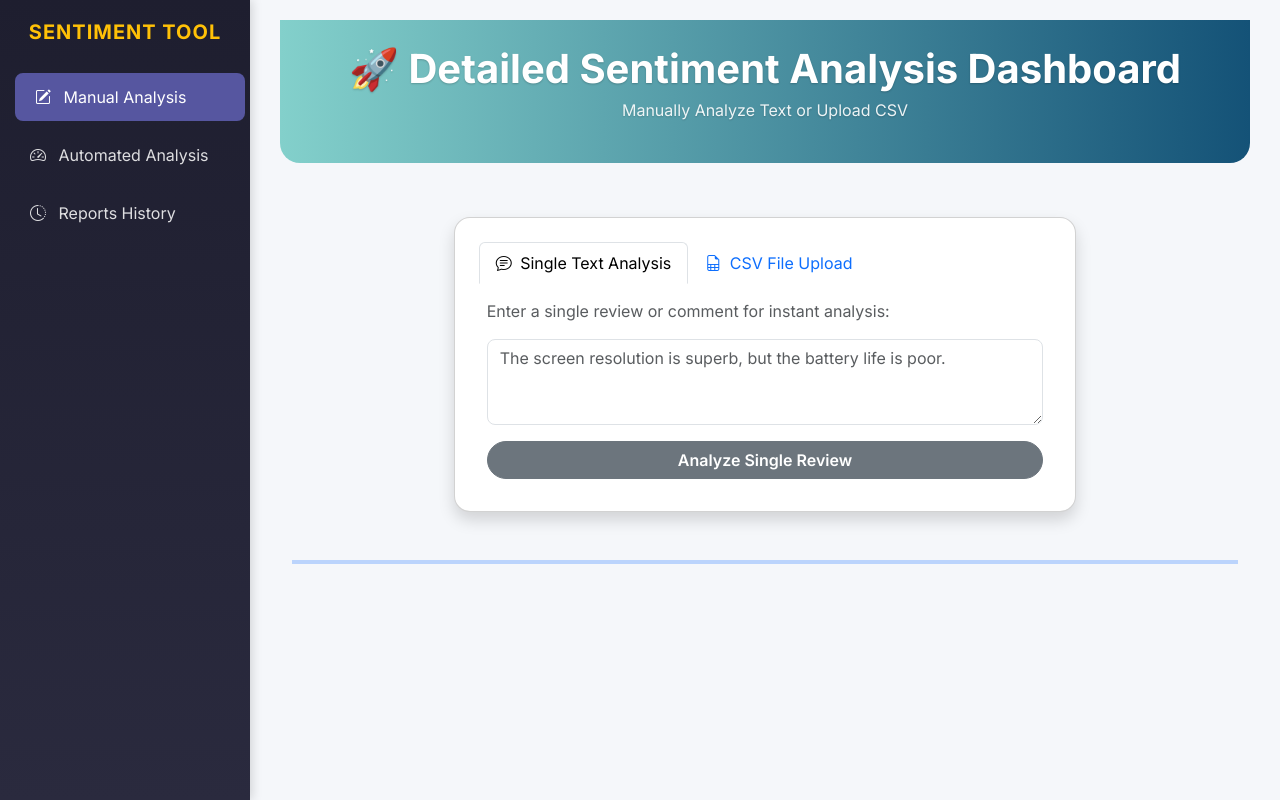
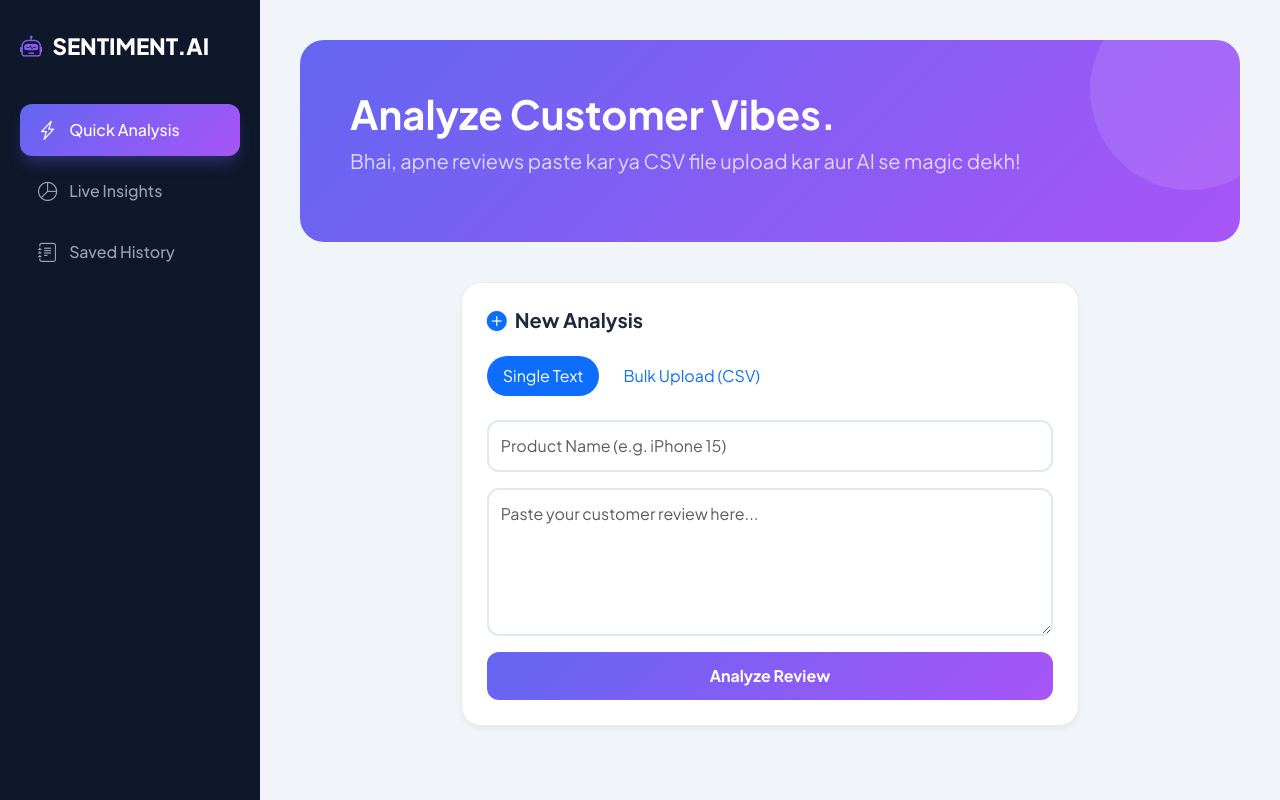
Before and after one commit to Khaleel-S/test, a Flask app: page / in a window 1280 px wide. Run offline with Flask 3, Linux system fonts and the light colour scheme; some libraries are stand-ins or nearby versions.

Commit message:
Update index.html

```diff
--- a/templates/index.html
+++ b/templates/index.html
@@ -3,396 +3,287 @@
 <head>
 <meta charset="UTF-8">
 <meta name="viewport" content="width=device-width, initial-scale=1.0">
-<title>Actionable E-commerce Sentiment Dashboard</title>
+<title>Sentiment AI - Advanced Dashboard</title>
 
-<link href="https://fonts.googleapis.com/css2?family=Inter:wght@400;600;700&display=swap" rel="stylesheet">
+<link href="https://fonts.googleapis.com/css2?family=Plus+Jakarta+Sans:wght@400;500;600;700;800&display=swap" rel="stylesheet">
 <link href="https://cdn.jsdelivr.net/npm/bootstrap@5.3.3/dist/css/bootstrap.min.css" rel="stylesheet">
 <link rel="stylesheet" href="https://cdn.jsdelivr.net/npm/bootstrap-icons@1.11.3/font/bootstrap-icons.min.css">
 
 <style>
-    body {
-        font-family: 'Inter', sans-serif;
-        background: #f5f7fa;
-        color: #333;
+    :root {
+        --primary-gradient: linear-gradient(135deg, #6366f1 0%, #a855f7 100%);
+        --sidebar-bg: #0f172a;
+        --card-bg: rgba(255, 255, 255, 0.9);
+        --accent: #6366f1;
     }
 
-    /* Header */
-    .header {
-        background: linear-gradient(90deg,#83d0cb,#145277);
-        color: white;
-        padding: 25px 0;
-        margin-bottom: 30px;
-        border-radius: 0 0 20px 20px;
-        text-shadow: 0 1px 2px rgba(0,0,0,0.2);
+    body {
+        font-family: 'Plus Jakarta Sans', sans-serif;
+        background: #f1f5f9;
+        color: #1e293b;
+        margin: 0;
     }
 
-    .header h1 {
-        font-weight: 700;
-        margin-bottom: 5px;
+    /* Sidebar Styling */
+    .sidebar {
+        position: fixed;
+        top: 0; left: 0; bottom: 0;
+        width: 260px;
+        background: var(--sidebar-bg);
+        padding: 30px 20px;
+        z-index: 1000;
+        transition: 0.3s;
     }
 
-    .header p {
-        font-weight: 500;
-        opacity: 0.9;
+    .brand-logo {
+        font-size: 1.4rem;
+        font-weight: 800;
+        color: #fff;
+        margin-bottom: 40px;
+        display: flex;
+        align-items: center;
+        gap: 10px;
     }
 
-    /* Sidebar */
-    .sidebar {
-        position: fixed;
-        top: 0;
-        left: 0;
-        bottom: 0;
-        width: 250px;
-        background: linear-gradient(180deg,#1e1e2f,#2a2a3e);
-        color: white;
-        padding-top: 20px;
-        overflow-y: auto;
-        box-shadow: 2px 0 10px rgba(0,0,0,0.15);
-    }
-
-    .sidebar h5 {
-        font-weight: 700;
-        text-transform: uppercase;
-        letter-spacing: 1px;
+    .brand-logo i {
+        background: var(--primary-gradient);
+        -webkit-background-clip: text;
+        -webkit-text-fill-color: transparent;
     }
 
     .sidebar-link {
-        padding: 12px 20px;
-        display: block;
-        color: rgba(255,255,255,0.85);
+        padding: 12px 18px;
+        display: flex;
+        align-items: center;
+        color: #94a3b8;
+        text-decoration: none;
+        border-radius: 12px;
+        margin-bottom: 8px;
         font-weight: 500;
-        text-decoration: none;
-        border-radius: 8px;
-        margin: 5px 10px;
-        transition: all 0.3s;
+        transition: 0.2s;
+        cursor: pointer;
     }
 
-    .sidebar-link:hover, .sidebar-link.active {
-        background-color: #5656a0;
+    .sidebar-link:hover {
+        background: rgba(255, 255, 255, 0.05);
         color: #fff;
-        transform: translateX(5px);
     }
 
-    /* Main Content */
-    .main-content {
-        margin-left: 250px;
-        padding: 20px 30px;
+    .sidebar-link.active {
+        background: var(--primary-gradient);
+        color: #fff;
+        box-shadow: 0 10px 15px -3px rgba(99, 102, 241, 0.3);
     }
 
-    /* Card Styles */
-    .card-sentiment {
-        border-radius: 15px;
-        transition: all 0.3s ease;
-        box-shadow: 0 3px 6px rgba(0,0,0,0.08);
+    .sidebar-link i { font-size: 1.2rem; margin-right: 12px; }
+
+    /* Main Content */
+    .main-wrapper {
+        margin-left: 260px;
+        padding: 40px;
     }
 
-    .card-sentiment:hover {
-        transform: translateY(-5px);
-        box-shadow: 0 8px 20px rgba(0,0,0,0.15);
+    /* Glass Cards */
+    .glass-card {
+        background: white;
+        border: 1px solid rgba(226, 232, 240, 0.8);
+        border-radius: 20px;
+        padding: 25px;
+        box-shadow: 0 4px 6px -1px rgba(0,0,0,0.05);
+        height: 100%;
     }
 
-    .badge-positive {
-        background-color: #28a745 !important;
-        color: white !important;
-    }
-    .badge-negative {
-        background-color: #dc3545 !important;
-        color: white !important;
-    }
-    .badge-neutral {
-        background-color: #6c757d !important;
-        color: white !important;
-    }
-    .badge-anger {
-        background-color: #ff5722 !important;
-        color: white !important;
-    }
-    .badge-joy {
-        background-color: #ffeb3b !important;
-        color: #333 !important;
-    }
-    .badge-churn {
-        background-color: #ffc107 !important;
-        color: #333 !important;
-    }
-    .badge-inquiry {
-        background-color: #17a2b8 !important;
-        color: white !important;
-    }
-    .badge-sarcasm {
-        background-color: #ff9800 !important;
-        color: white !important;
+    /* Hero Section */
+    .hero-banner {
+        background: var(--primary-gradient);
+        padding: 50px;
+        border-radius: 24px;
+        color: white;
+        margin-bottom: 40px;
+        position: relative;
+        overflow: hidden;
     }
 
-    .aspect-tag {
-        margin-right: 5px;
-        margin-top: 5px;
-        font-size: 0.85em;
-        font-weight: 500;
+    .hero-banner::after {
+        content: '';
+        position: absolute;
+        right: -50px; top: -50px;
+        width: 200px; height: 200px;
+        background: rgba(255,255,255,0.1);
+        border-radius: 50%;
     }
 
-    .rating-star {
-        color: gold;
-        margin-right: 2px;
+    /* Stats Styling */
+    .stat-card {
+        text-align: center;
+        padding: 20px;
     }
 
-    /* Buttons */
-    .btn-primary, .btn-secondary {
-        border-radius: 50px;
-        font-weight: 600;
-        transition: all 0.3s ease;
+    .stat-value {
+        font-size: 2.2rem;
+        font-weight: 800;
+        display: block;
     }
 
-    .btn-primary:hover {
-        transform: translateY(-2px);
-        box-shadow: 0 5px 15px rgba(0,0,0,0.15);
+    /* Form UI */
+    .form-control {
+        border-radius: 12px;
+        padding: 12px;
+        border: 2px solid #e2e8f0;
     }
 
-    /* Review List */
-    .list-group-item {
-        border-radius: 10px;
-        margin-bottom: 8px;
-        border: none;
-        box-shadow: 0 2px 6px rgba(0,0,0,0.05);
-        transition: all 0.3s ease;
-    }
-    .list-group-item:hover {
-        transform: translateY(-3px);
-        box-shadow: 0 6px 18px rgba(0,0,0,0.1);
+    .form-control:focus {
+        border-color: #6366f1;
+        box-shadow: 0 0 0 4px rgba(99, 102, 241, 0.1);
     }
 
-    /* Recommendation Card */
-    #recommendationCard {
-        border-radius: 15px;
-        padding: 20px;
-        transition: all 0.3s;
-        text-align: center;
+    .btn-primary-custom {
+        background: var(--primary-gradient);
+        border: none;
+        color: white;
+        padding: 12px 25px;
+        border-radius: 12px;
+        font-weight: 700;
+        width: 100%;
+        transition: 0.3s;
     }
 
-    #recommendationCard h2 {
-        font-weight: 700;
+    .btn-primary-custom:hover {
+        transform: translateY(-2px);
+        box-shadow: 0 10px 20px rgba(99, 102, 241, 0.3);
     }
 
-    /* Setting initial states */
-    #bulk-analysis-output {
-        display: block; /* Hide Dashboard Results by default */
-    }
-    #manual-analysis-section {
-        display: none; /* Show Manual Analysis by default */
+    /* Responsive */
+    @media (max-width: 992px) {
+        .sidebar { width: 80px; padding: 20px 10px; }
+        .sidebar-link span, .brand-logo span { display: none; }
+        .main-wrapper { margin-left: 80px; }
     }
 </style>
 </head>
 <body>
 
+<aside class="sidebar">
+    <div class="brand-logo">
+        <i class="bi bi-robot"></i> <span>SENTIMENT.AI</span>
+    </div>
+    <nav>
+        <div class="sidebar-link active" onclick="showSection('manual-analysis-section', this)">
+            <i class="bi bi-lightning-charge"></i> <span>Quick Analysis</span>
+        </div>
+        <div class="sidebar-link" onclick="showSection('bulk-analysis-output', this)">
+            <i class="bi bi-pie-chart"></i> <span>Live Insights</span>
+        </div>
+        <div class="sidebar-link" onclick="showSection('reports-section', this); renderReports();">
+            <i class="bi bi-journal-text"></i> <span>Saved History</span>
+        </div>
+    </nav>
+</aside>
 
+<div class="main-wrapper">
+    <header class="hero-banner">
+        <h1 class="fw-bold">Analyze Customer Vibes.</h1>
+        <p class="lead opacity-75">Bhai, apne reviews paste kar ya CSV file upload kar aur AI se magic dekh!</p>
+    </header>
 
-<div class="sidebar">
-    <h5 class="text-center mb-4 text-warning">Sentiment Tool</h5>
-    <ul class="nav flex-column">
+    <div id="manual-analysis-section">
+        <div class="row g-4">
+            <div class="col-lg-8 mx-auto">
+                <div class="glass-card">
+                    <h5 class="fw-bold mb-4"><i class="bi bi-plus-circle-fill me-2 text-primary"></i>New Analysis</h5>
+
+                    <ul class="nav nav-pills mb-4" id="pills-tab" role="tablist">
                         <li class="nav-item">
-            <a class="sidebar-link active" href="#" onclick="showSection('manual-analysis-section', this)">
-                <i class="bi bi-pencil-square me-2"></i> Manual Analysis
-            </a>
+                            <button class="nav-link active rounded-pill me-2" data-bs-toggle="pill" data-bs-target="#text-tab">Single Text</button>
                         </li>
                         <li class="nav-item">
-            <a class="sidebar-link" href="#" onclick="showSection('bulk-analysis-output', this)">
-                <i class="bi bi-speedometer2 me-2"></i> Automated Analysis
-            </a>
-        </li>
-<li class="nav-item">
-    <a class="sidebar-link" href="#" onclick="showSection('reports-section', this); renderReports();">
-        <i class="bi bi-clock-history me-2"></i> Reports History
-    </a>
+                            <button class="nav-link rounded-pill" data-bs-toggle="pill" data-bs-target="#file-tab">Bulk Upload (CSV)</button>
                         </li>
                     </ul>
+
+                    <div class="tab-content">
+                        <div class="tab-pane fade show active" id="text-tab">
+                            <input type="text" id="productName" class="form-control mb-3" placeholder="Product Name (e.g. iPhone 15)">
+                            <textarea id="reviewInput" class="form-control mb-3" rows="5" placeholder="Paste your customer review here..."></textarea>
+                            <button class="btn btn-primary-custom" onclick="analyzeSingleReview()">Analyze Review</button>
                         </div>
-
-<div class="main-content">
-    <header class="header text-center">
-        <h1>🚀 Detailed Sentiment Analysis Dashboard</h1>
-        <p id="header-subtitle">Manually Analyze Text or Upload CSV</p>
-    </header>
-
-    <div class="container-fluid">
-
-        <div id="manual-analysis-section" class="row mb-5 pt-4">
-            <div class="col-lg-8 mx-auto">
-                <div class="card shadow p-3 rounded-4">
-                    <div class="card-header bg-white rounded-top border-bottom-0">
-                        <ul class="nav nav-tabs card-header-tabs">
-                            <li class="nav-item">
-                                <a class="nav-link active" aria-current="true" href="#single-review-tab" data-bs-toggle="tab">
-                                    <i class="bi bi-chat-text me-1"></i> Single Text Analysis
-                                </a>
-                            </li>
-                            <li class="nav-item">
-                                <a class="nav-link" href="#csv-upload-tab" data-bs-toggle="tab">
-                                    <i class="bi bi-file-earmark-spreadsheet me-1"></i> CSV File Upload
-                                </a>
-                            </li>
-                        </ul>
-                    </div>
-
-                    <div class="card-body tab-content">
-                        <div class="tab-pane fade show active" id="single-review-tab">
-                            <p class="text-muted">Enter a single review or comment for instant analysis:</p>
-                            <textarea id="reviewInput" class="form-control mb-3 rounded-3" rows="3"
-                                placeholder="The screen resolution is superb, but the battery life is poor."></textarea>
-                            <button class="btn btn-secondary w-100" onclick="analyzeSingleReview()">Analyze Single Review</button>
-
-                            <div id="singleReviewOutput" class="mt-4 p-3 border rounded-3" style="display: none;">
-                                <h6>Detailed Analysis Result:</h6>
-                                <p class="mb-1">Overall Sentiment: <span id="singleSentiment" class="badge"></span></p>
-                                <p class="mb-1">Emotion Detected: <span id="singleEmotion" class="badge bg-info text-dark"></span></p>
-                                <p class="mb-1">User Intent: <span id="singleIntent" class="badge bg-primary"></span></p>
-                                <p class="mb-1">Aspects: <span id="singleAspects"></span></p>
-                                <p class="mb-0">Advanced Flags:
-                                    <span id="singleSarcasm" class="badge bg-warning text-dark me-2"></span>
-                                    <span id="singleLanguage" class="badge bg-secondary"></span>
-                                </p>
-                            </div>
-                            </div>
-
-                        <div class="tab-pane fade" id="csv-upload-tab">
-                            <p class="text-muted">Upload a CSV file containing reviews for bulk analysis.</p>
-                            <div class="alert alert-info small" role="alert">
-                                <strong>Tip:</strong> Your CSV should have a column named **"review"** with the text you want to analyze.
+                        <div class="tab-pane fade text-center p-4" id="file-tab">
+                            <div class="mb-4">
+                                <i class="bi bi-file-earmark-spreadsheet text-primary" style="font-size: 4rem;"></i>
+                                <p class="text-muted mt-2">Upload your CSV file containing 'review' column</p>
                             </div>
                             <input type="file" id="csvFileInput" class="form-control mb-3" accept=".csv">
-                            <button class="btn btn-primary w-100" onclick="processCSVFile()">Upload & Analyze Bulk CSV</button>
+                            <button class="btn btn-primary-custom" onclick="processCSVFile()">Start Bulk Analysis</button>
+                        </div>
                     </div>
                 </div>
             </div>
         </div>
     </div>
 
-        <hr class="mb-5 border-4 border-primary">
-
-        <div id="bulk-analysis-output">
-            <div id="resultsContainer" class="row" style="display:none;">
-                <div class="col-12 mb-4">
-                    <h2 class="text-center text-primary">Automated Bulk Sentiment Output</h2>
-                    <p class="text-center text-muted">Data loaded from web scrape</p>
+    <div id="bulk-analysis-output" style="display:none;">
+        <div class="row g-4 mb-4">
+            <div class="col-md-4">
+                <div class="glass-card stat-card border-bottom border-success border-4">
+                    <span class="text-muted small fw-bold text-uppercase">Positive Reviews</span>
+                    <span class="stat-value text-success" id="positiveCount">0</span>
+                </div>
+            </div>
+            <div class="col-md-4">
+                <div class="glass-card stat-card border-bottom border-danger border-4">
+                    <span class="text-muted small fw-bold text-uppercase">Negative Reviews</span>
+                    <span class="stat-value text-danger" id="negativeCount">0</span>
+                </div>
+            </div>
+            <div class="col-md-4">
+                <div class="glass-card stat-card border-bottom border-primary border-4">
+                    <span class="text-muted small fw-bold text-uppercase">Total Processed</span>
+                    <span class="stat-value text-primary" id="totalReviews">0</span>
+                </div>
+            </div>
         </div>
 
-                <div class="col-12 mb-5">
-                    <div id="recommendationCard" class="card shadow border-3 border-dark" style="display:none;">
-                        <div class="card-body p-4">
-                            <div class="row g-0 align-items-center">
-                                <div class="col-md-3 d-flex justify-content-center">
-                                    <img id="productImageDisplay" src="" alt="Product Image"
-                                        style="max-width:100%; max-height:250px; border-radius:12px; display:none;">
+        <div class="row g-4">
+            <div class="col-lg-8">
+                <div class="glass-card">
+                    <h6 class="fw-bold mb-3">Sentiment Distribution</h6>
+                    <canvas id="sentimentChart" height="200"></canvas>
                 </div>
-                                <div class="col-md-9">
-                                    <h4 class="card-title text-muted mb-3">Purchase Recommendation for:
-                                        <strong id="productNameDisplay"></strong>
-                                    </h4>
-                                    <div id="recommendationContent"></div>
-                                    <p class="mt-3 text-muted" id="recommendationMessage"></p>
             </div>
+            <div class="col-lg-4">
+                <div class="glass-card">
+                    <h6 class="fw-bold mb-3">Recommendation</h6>
+                    <div id="recommendation-box" class="p-3 rounded-4 bg-light text-center">
+                        Awaiting Analysis...
+                    </div>
+                    <hr>
+                    <h6 class="fw-bold mb-3">Aspect Matrix</h6>
+                    <canvas id="aspectMatrixChart"></canvas>
                 </div>
             </div>
         </div>
     </div>
 
-                <div class="col-12 mb-5 text-center">
-                    <button class="btn btn-lg btn-primary shadow-lg" onclick="generatePDFReport()">
-                        <i class="bi bi-file-earmark-arrow-down-fill me-2"></i> Download Analysis Report
-                    </button>
+    <div id="reports-section" style="display: none;">
+        <div class="glass-card">
+            <div class="d-flex justify-content-between align-items-center mb-4">
+                <h5 class="fw-bold m-0">Recent Reports</h5>
+                <button class="btn btn-outline-danger btn-sm rounded-pill" onclick="clearAllHistory()">Clear All</button>
             </div>
-
-                <div class="col-lg-4 mb-4">
-                    <div class="card card-sentiment h-100 border-success text-center">
-                        <div class="card-body">
-                            <h5 class="card-title text-success">Positive Reviews</h5>
-                            <p class="card-text display-4" id="positiveCount">0</p>
-                        </div>
-                    </div>
-                </div>
-                <div class="col-lg-4 mb-4">
-                    <div class="card card-sentiment h-100 border-danger text-center">
-                        <div class="card-body">
-                            <h5 class="card-title text-danger">Negative Reviews</h5>
-                            <p class="card-text display-4" id="negativeCount">0</p>
-                        </div>
-                    </div>
-                </div>
-                <div class="col-lg-4 mb-4">
-                    <div class="card card-sentiment h-100 border-secondary text-center">
-                        <div class="card-body">
-                            <h5 class="card-title text-secondary">Neutral Reviews</h5>
-                            <p class="card-text display-4" id="neutralCount">0</p>
-                        </div>
-                    </div>
-                </div>
-
-                <div class="col-lg-6 mb-4">
-                    <div class="card shadow h-100 rounded-4">
-                        <div class="card-header">Sentiment Distribution</div>
-                        <div class="card-body"><canvas id="sentimentChart"></canvas></div>
-                    </div>
-                </div>
-                <div class="col-lg-6 mb-4">
-                    <div class="card shadow h-100 rounded-4">
-                        <div class="card-header bg-warning-subtle">Aspect-Sentiment Matrix (Top 5)</div>
-                        <div class="card-body p-2"><canvas id="aspectMatrixChart"></canvas></div>
-                    </div>
-                </div>
-                <div class="col-lg-6 mb-4">
-                    <div class="card shadow h-100 rounded-4">
-                        <div class="card-header bg-primary-subtle">Sentiment Trend Over Time</div>
-                        <div class="card-body"><canvas id="timeSeriesChart"></canvas></div>
-                    </div>
-                </div>
-
-                <div class="col-lg-6 mb-4">
-                    <div class="card shadow h-100 rounded-4">
-                        <div class="card-header d-flex justify-content-between align-items-center">
-                            Detailed Review Breakdown (<span id="totalReviews">0</span> Total)
-                        </div>
-                        <div class="card-body p-3">
-                            <div class="d-flex mb-3 gap-2">
-                                <button class="btn btn-outline-secondary btn-sm" onclick="filterReviews('All')">All</button>
-                                <button class="btn btn-outline-success btn-sm" onclick="filterReviews('Positive')">Positive</button>
-                                <button class="btn btn-outline-danger btn-sm" onclick="filterReviews('Negative')">Negative</button>
-                                <input type="text" id="keywordSearch" class="form-control form-control-sm ms-auto" onkeyup="filterReviews('All')" placeholder="Search keyword...">
-                            </div>
-                            <div class="review-list-wrapper" style="max-height: 400px; overflow-y:auto;">
-                                <ul class="list-group list-group-flush" id="detailedResultsList"></ul>
+            <div class="table-responsive">
+                <table class="table table-hover align-middle">
+                    <thead class="table-light">
+                        <tr><th>Date</th><th>Product</th><th>Count</th><th>Outcome</th><th>Action</th></tr>
+                    </thead>
+                    <tbody id="reportsTableBody"></tbody>
+                </table>
             </div>
         </div>
     </div>
 </div>
 
-            </div>
-        </div>
-        <div id="reports-section" style="display: none;" class="mt-4">
-    <div class="card shadow-sm border-0 rounded-4 p-4">
-        <div class="d-flex justify-content-between align-items-center mb-4">
-            <h3 class="text-primary m-0"><i class="bi bi-journal-text me-2"></i> Scraped Data History</h3>
-            <button class="btn btn-outline-danger btn-sm" onclick="clearAllHistory()">
-                <i class="bi bi-trash me-1"></i> Clear History
-            </button>
-        </div>
-        <div class="table-responsive">
-            <table class="table table-hover align-middle">
-                <thead class="table-light">
-                    <tr>
-                        <th>Date & Time</th>
-                        <th>Product Name</th>
-                        <th>Total Reviews</th>
-                        <th>Recommendation</th>
-                        <th>Action</th>
-                    </tr>
-                </thead>
-                <tbody id="reportsTableBody">
-                    </tbody>
-            </table>
-        </div>
-    </div>
-</div>
-    </div>
-</div>
+<script src="https://cdn.jsdelivr.net/npm/bootstrap@5.3.3/dist/js/bootstrap.bundle.min.js"></script>
+<script src="https://cdn.jsdelivr.net/npm/chart.js@3.7.1/dist/chart.min.js"></script>
 
 <script src="https://cdnjs.cloudflare.com/ajax/libs/html2canvas/1.4.1/html2canvas.min.js"></script>
 <script src="https://cdnjs.cloudflare.com/ajax/libs/jspdf/2.5.1/jspdf.umd.min.js"></script>
@@ -400,8 +291,13 @@
 <script src="https://cdn.jsdelivr.net/npm/chart.js@3.7.1/dist/chart.min.js"></script>
 <script src="https://cdnjs.cloudflare.com/ajax/libs/PapaParse/5.4.1/papaparse.min.js"></script>
 
+
 <script>
-// --- Existing Global Variables ---
+    // [YAHAN APNA PURANA JAVASCRIPT LOGIC COPY-PASTE KARO]
+    // Maine structure aise hi rakha hai taaki tumhare functions:
+    // analyzeSingleReview(), processCSVFile(), showSection()
+    // bina kisi badlaav ke chalein.
+
 let sentimentChart, aspectMatrixChart, timeSeriesChart;
 let allReviewData = [];
 let currentAnalysisData = {};
@@ -1289,5 +1185,6 @@ function clearAllHistory() {
 }
 
 </script>
+
 </body>
 </html>
```
Lines whose indentation alone changed are shown as unchanged.
